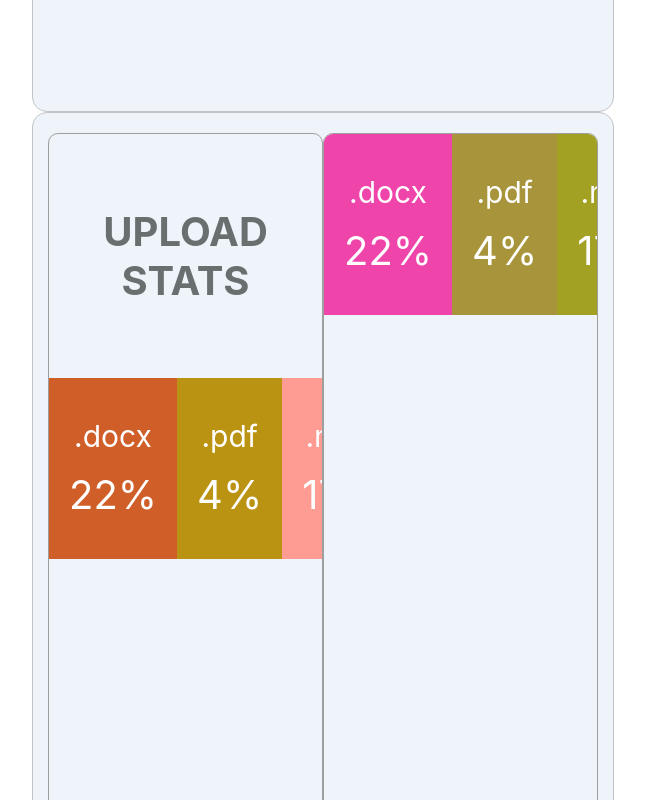
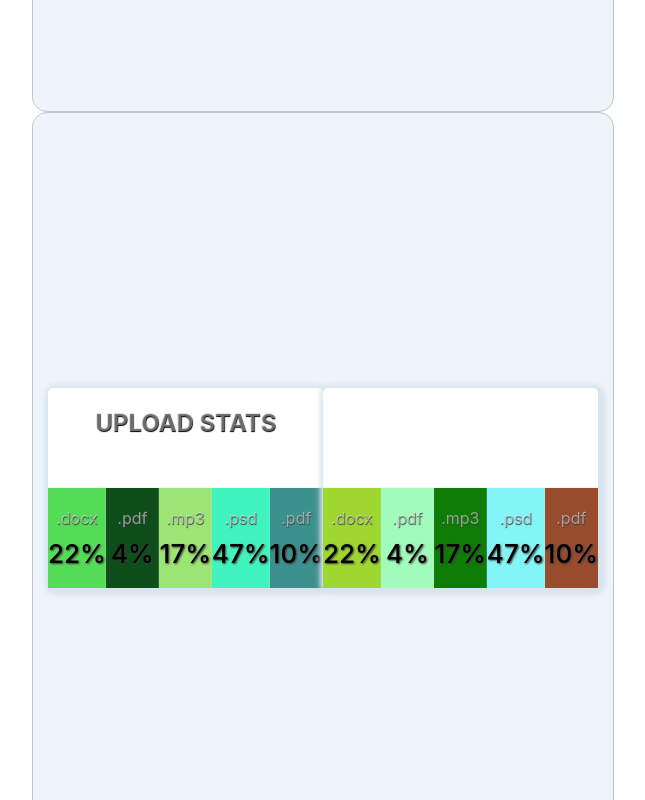
Before and after one commit to alinakyrianova/goit-react-hw-01-components, a React (Create React App) app: page / in a window 1280 px wide. Shown: the part 640-1440 px from the top of the page, without its empty margins (317-962 px from the left). Built offline with nearby package versions, Linux system fonts and the light colour scheme.

Commit message:
fixed task 2

```diff
--- a/src/components/Statistics/Statistics.js
+++ b/src/components/Statistics/Statistics.js
@@ -1,10 +1,10 @@
 import {
-  Wrapper,
-  Topic,
-  ListStat,
-  ListItem,
-  TextPercentage,
-  TextLabel,
+  StatContainer,
+  Title,
+  StatList,
+  Item,
+  StatLabel,
+  StatPercentage,
 } from './Statistics.styled';
 
 function getRandomHexColor() {
@@ -13,21 +13,18 @@ function getRandomHexColor() {
     .padStart(6, 0)}`;
 }
 
-export const Statistics = ({ stats, title }) => {
+export const StatElement = ({ id, label, percentage }) => (
+  <Item key={id} label={label} style={{backgroundColor: getRandomHexColor()}}>
+    <StatLabel>{label}</StatLabel>
+    <StatPercentage>{percentage}%</StatPercentage>
+  </Item>
+);
+
+export const Statistics = ({ title, stats }) => {
   return (
-    <Wrapper>
-      {title && <Topic>{title}</Topic>}
-      <ListStat>
-        {stats.map(dat => (
-          <ListItem
-            style={{ backgroundColor: getRandomHexColor() }}
-            key={dat.id}
-          >
-            <TextLabel>{dat.label}</TextLabel>
-            <TextPercentage>{dat.percentage}%</TextPercentage>
-          </ListItem>
-        ))}
-      </ListStat>
-    </Wrapper>
+    <StatContainer>
+      {title && <Title>{title}</Title>}
+      <StatList>{stats.map(StatElement)}</StatList>
+    </StatContainer>
   );
 };
--- a/src/components/Statistics/Statistics.styled.js
+++ b/src/components/Statistics/Statistics.styled.js
@@ -1,47 +1,65 @@
 import styled from 'styled-components';
 
-export const Topic = styled.h2`
-  padding: 40px 0;
-  font-size: 40px;
-  text-align: center;
-  text-transform: uppercase;
-color: #696f6f;
-`;
-export const TextPercentage = styled.span`
-  margin: 0;
-  font-size: 40px;
-  text-align: center;
-`;
-export const TextLabel = styled.span`
-  margin: 0;
-  font-size: 30px;
-  text-align: center;
-`;
-export const ListStat = styled.ul`
-  margin: 0;
-  padding: 0;
-  display: flex;
-  width: 100%;
-  object-fit: cover;
-  overflow-x: auto;
-`;
-export const ListItem = styled.li`
-  color: #fff;
-  padding: 40px 20px;
-  width: 100%;
-  display: flex;
-  flex-wrap: wrap;
-  gap: 16px;
-  flex-direction: column;
-  align-items: center;
-`;
-export const Wrapper = styled.div`
-  margin: 20px auto;
-  overflow: hidden;
-  width: 600px;
-  border: 1px solid #9e9e9e;
-  border-radius: 10px;
+const StatContainer = styled.section`
+  position: relative;
+  margin: auto;
+  padding-bottom: 0;
+  width: 350px;
+  height: 200px;
+  background-color: #fff;
+  border-radius: 5px;
+  box-shadow: 2px 2px 5px 5px #d8e3ed;
+
   display: flex;
   flex-direction: column;
   align-items: center;
 `;
+
+const Title = styled.h2`
+  margin-bottom: 15px;
+  text-transform: uppercase;
+  font-size: 24px;
+  text-shadow: 0.5px 0.5px 1px #000000;
+  color: #dddee079;
+`;
+
+const StatList = styled.ul`
+  display: flex;
+  position: absolute;
+  bottom: 0;
+  left: 0;
+  right: 0;
+  align-items: center;
+  justify-content: space-around;
+  max-height: 100px;
+  height: 100%;
+  margin: 0;
+  padding: 0;
+
+  box-shadow: 1px 1px 1px 1px #d8e3ed;
+`;
+
+const Item = styled.li`
+  display: flex;
+  flex-direction: column;
+  justify-content: center;
+  align-items: center;
+  list-style: none;
+  height: 100px;
+  width: 100%;
+  box-shadow: 0.5px 0.5px 1px 0.5px #d8e3ed;
+`;
+
+const StatLabel = styled.span`
+  margin-bottom: 10px;
+  font-size: 16px;
+  text-shadow: 0.5px 0.5px 1px #3d3b3b;
+  color: #f9fafa7f;
+`;
+
+const StatPercentage = styled.span`
+  font-size: 26px;
+  font-weight: 500;
+  text-shadow: 1px 1px 2px #3d3b3b;
+`;
+export { StatContainer, Title, StatList, Item, StatLabel, StatPercentage };
```
